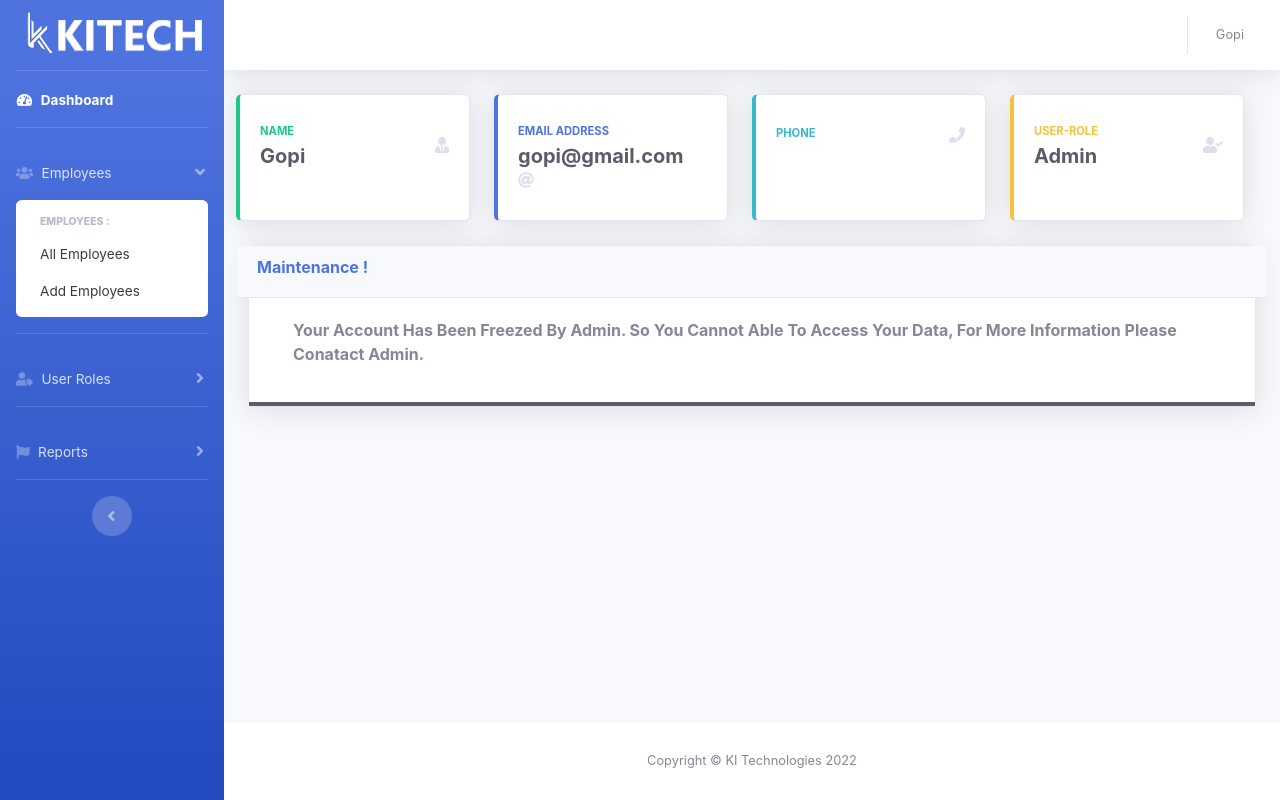
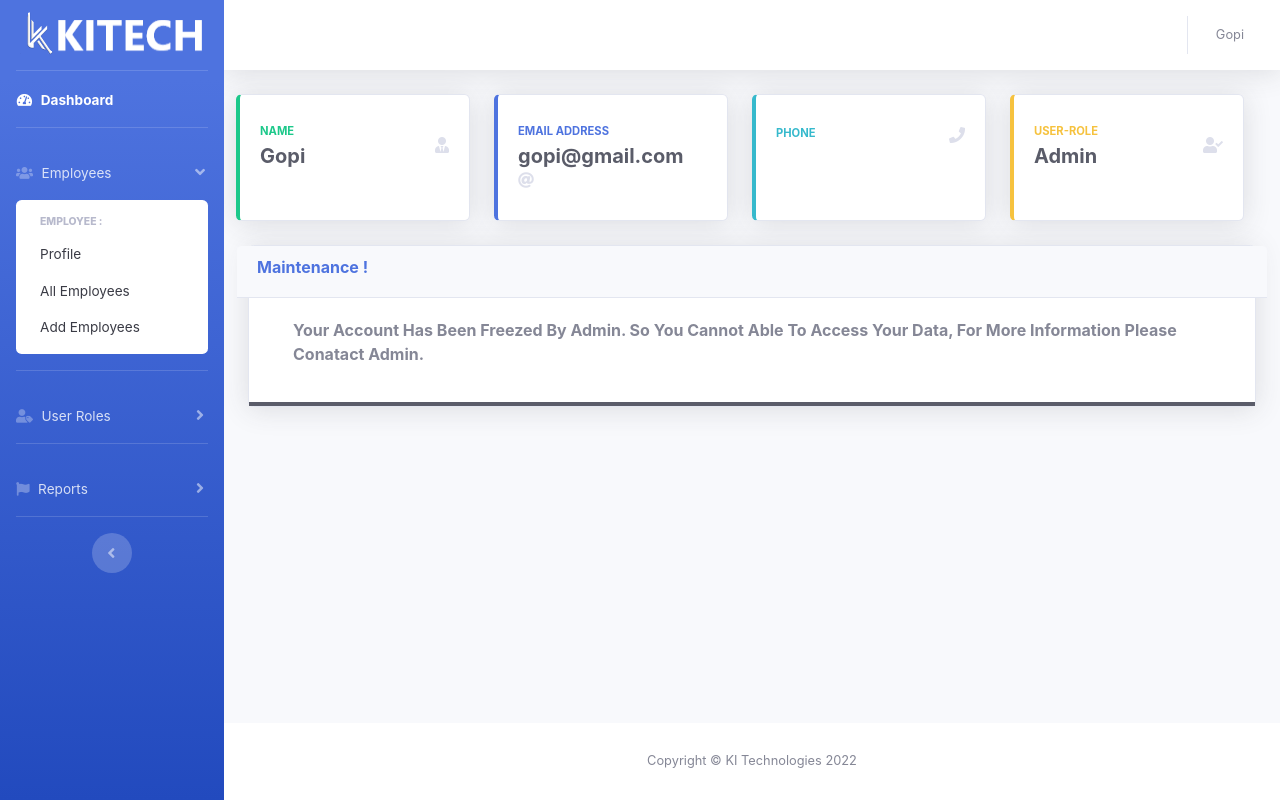
Before and after one commit to sahuvikas38/phpEmpDetails, a PHP site: page /index.php in a window 1280 px wide, after a click on "Employees". Run offline with PHP 8.4, Linux system fonts and the light colour scheme; a user stored in the database is signed in; some web fonts are replaced.

Commit message:
made some things working

```diff
--- a/all_employee.php
+++ b/all_employee.php
@@ -1,6 +1,6 @@
 <?php session_start();
 
-if (!$_SESSION['user_role']) {
+if (!isset($_SESSION['user_role'])) {
     header("Location: login.php");
 } else {
 ?>
--- a/index.php
+++ b/index.php
@@ -1,6 +1,6 @@
 <?php session_start();
 
- if(!$_SESSION['user_role']){
+ if(!isset($_SESSION['user_role'])){
     header ("Location: login.php");
  }
 ?>
--- a/login.php
+++ b/login.php
@@ -7,7 +7,7 @@ session_start();
     $Ulog = $_POST['userEmail'];
     $Plog = $_POST['pswrd'];
 
-    $loGin = "SELECT * FROM users WHERE emails ='" . mysqli_real_escape_string($connections, $Ulog) . "' AND Password ='" . mysqli_real_escape_string($connections, $Plog) . "' ";
+    $loGin = "SELECT * FROM users WHERE emails ='" . mysqli_real_escape_string($connections, $Ulog) . "' AND password ='" . mysqli_real_escape_string($connections, $Plog) . "' ";
     $loginFire = mysqli_query($connections, $loGin);
     $userData = mysqli_fetch_array($loginFire);
     $loginCheck = mysqli_num_rows($loginFire);
@@ -110,7 +110,7 @@ session_start();
     <script src="https://code.jquery.com/jquery-3.6.0.js"></script>
     <script src="https://cdn.jsdelivr.net/npm/bootstrap@5.0.2/dist/js/bootstrap.bundle.min.js"></script>
     <script src="https://code.jquery.com/ui/1.13.2/jquery-ui.js"></script>
-    <script src="jQueryValidation.js"></script>
+    <!-- <script src="jQueryValidation.js"></script> -->
     <script>
     function validateform() {
         countErr = 0;
--- a/sidebar.php
+++ b/sidebar.php
@@ -26,23 +26,26 @@
     <hr class="sidebar-divider">
 
     <li class="nav-item">
-        <?php if ($_SESSION['user_role'] == 1) { ?>
         <a class="nav-link collapsed" href="#" data-toggle="collapse" data-target="#collapseone" aria-expanded="true" aria-controls="collapseFirst">
             <i class="fas fa-solid fa-users"></i>
             <span>Employees</span>
         </a>
         <div id="collapseone" class="collapse" aria-labelledby="headingTwo" data-parent="#accordionSidebar">
             <div class="bg-white py-2 collapse-inner rounded">
-                    <h6 class="collapse-header">Employees :</h6>
+                <h6 class="collapse-header">Employee :</h6>
+                <?php if ($_SESSION['user_role'] == 1) { ?>
+                    <a class="collapse-item" href="edit.php">Profile</a>
                     <a class="collapse-item" href="all_employee.php">All Employees</a>
-                    <a class="collapse-item" href="register.php">Add Employees</a>
+                    <a class="collapse-item" href="#">Add Employees</a>
+                <?php } else{ ?>
+                    <a class="collapse-item" href="edit.php">Profile</a>
+                <?php }  ?>
                 </div>
 
             </div>
             <!-- Divider -->
             <hr class="sidebar-divider">
             <!-- Divider -->
-        <?php } ?>
 
         <?php if($_SESSION['is_freezed'] != 1) {?>
         <?php if ($_SESSION['user_role'] == 2) { ?>
```
Also changed, not shown: upload_img/MARKS_IMG_20230120_072855.png (added). Lines whose indentation alone changed are shown as unchanged.
